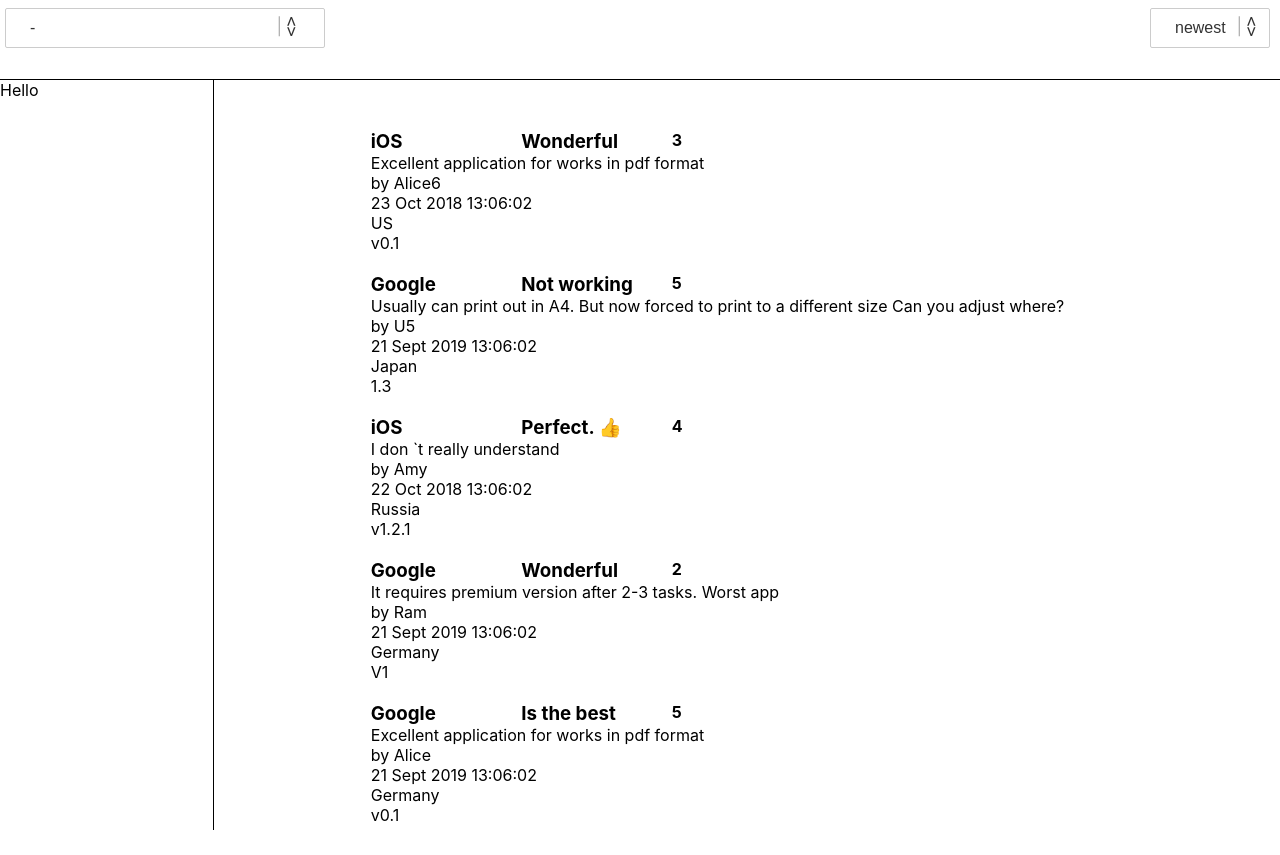
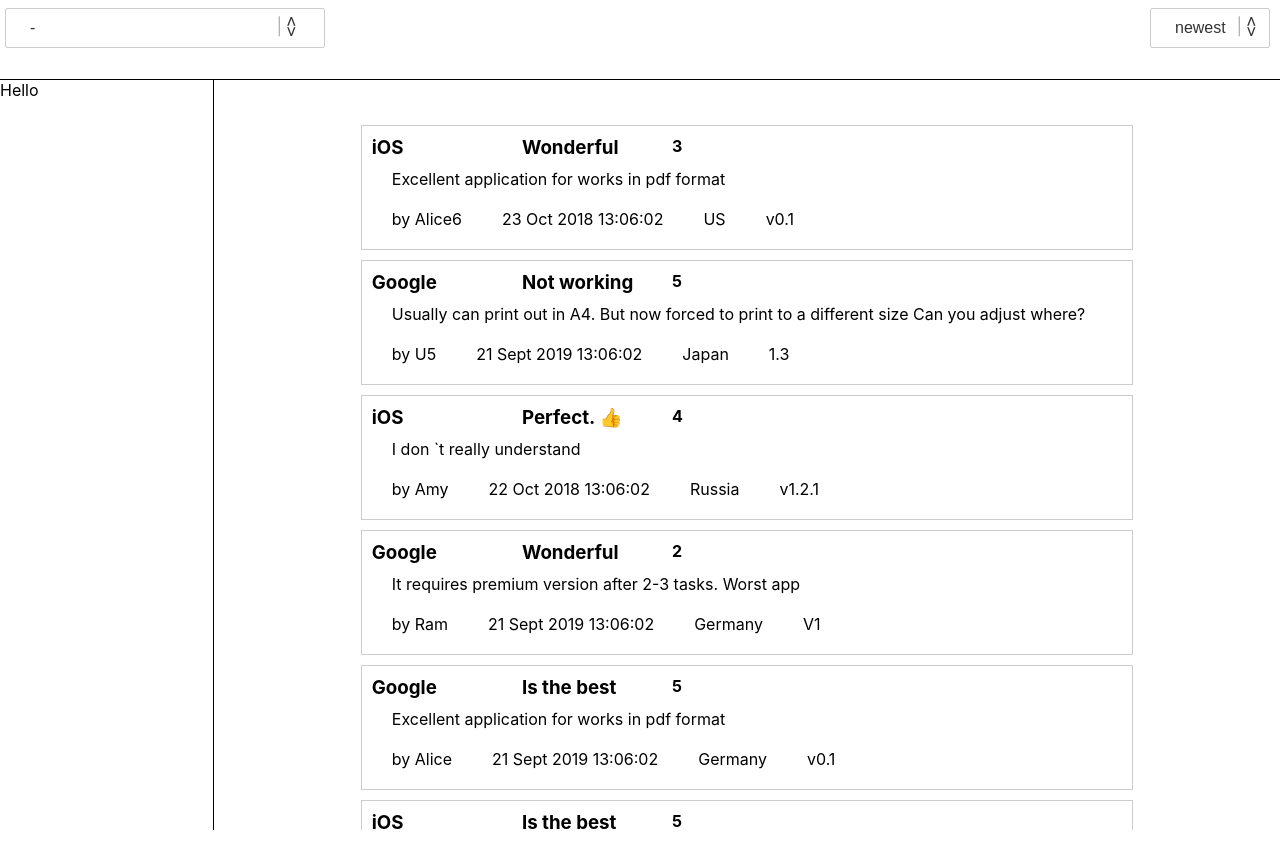
Before and after one commit to Kemosabe2911/appreviewfilter, a React (Create React App) app: page / in a window 1280 px wide. Built offline with nearby package versions, Linux system fonts and the light colour scheme.

Commit message:
Update result

```diff
--- a/src/App.css
+++ b/src/App.css
@@ -157,9 +157,10 @@
   padding: 10px;
   width: 80%;
   margin: auto;
+  margin: 5px;
   display: flex;
   flex-direction: column;
-
+  border: 1px solid #cccccc;
 }
 
 .res-container .line-1{
@@ -171,3 +172,15 @@
 .res-container .line-1 h4{
   flex: 3;
 }
+
+.res-container .line-2{
+  display: flex;
+  padding: 10px 20px;
+}
+
+.res-container .line-3{
+  display: flex;
+}
+.res-container .line-3 p{
+  padding: 10px 20px;
+}
```
